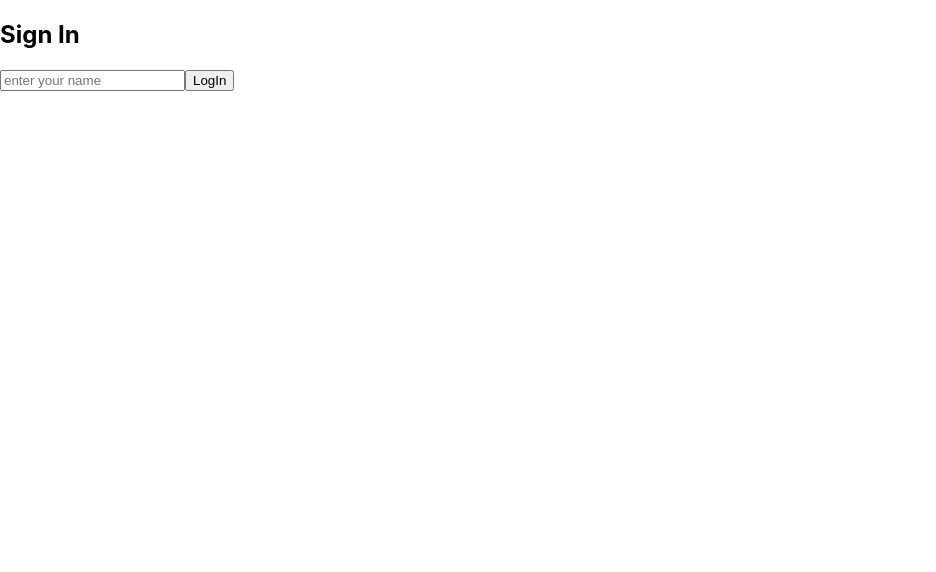
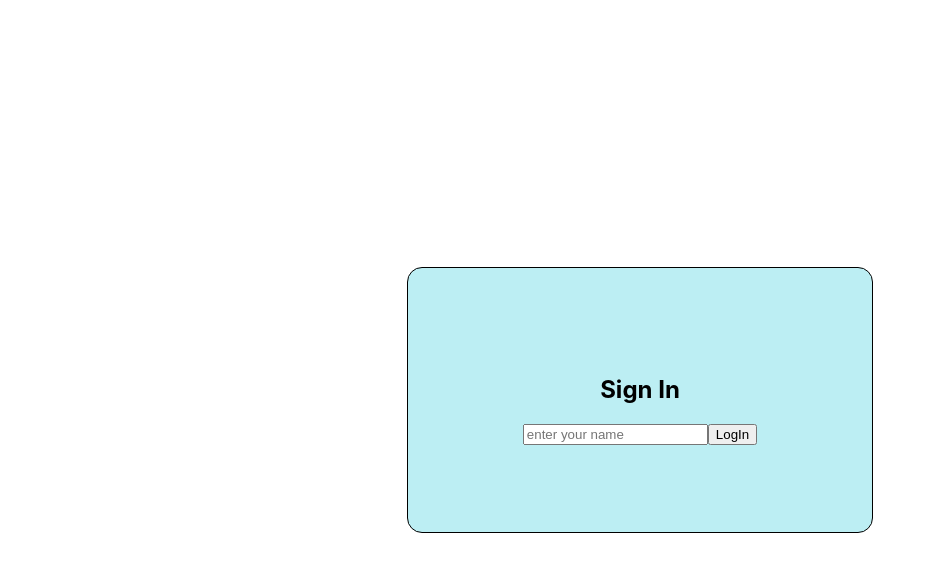
Before and after one commit to shwetaps605/bookeeper-redux, a React (Create React App) app: page / in a window 1280 px wide. Shown: the top 572 px of the page, without its empty margins (0-936 px from the left). Built offline with nearby package versions, Linux system fonts and the light colour scheme.

Commit message:
added styles for sign in component

```diff
--- a/src/index.css
+++ b/src/index.css
@@ -11,3 +11,20 @@ code {
   font-family: source-code-pro, Menlo, Monaco, Consolas, 'Courier New',
     monospace;
 }
+
+.signin-container {
+  background-color: rgb(188, 238, 243);
+  display: flex;
+  justify-content: center;
+  flex-direction: column;
+  align-items: center;
+  padding: 2em;
+  max-width: 400px;
+  max-height: 200px;
+  margin: auto;
+  border: 1px solid #000;
+  border-radius: 15px;
+  position: absolute;
+  inset: 0;
+
+}
```
